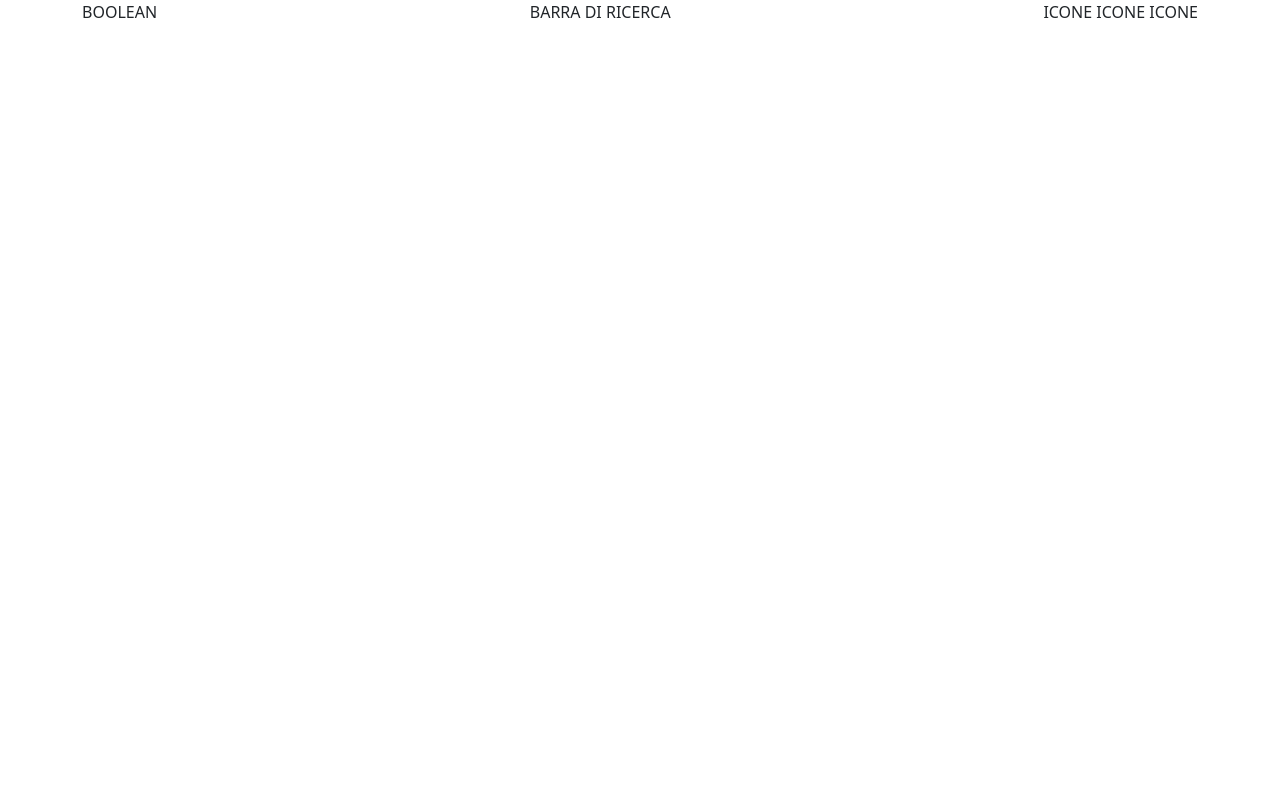
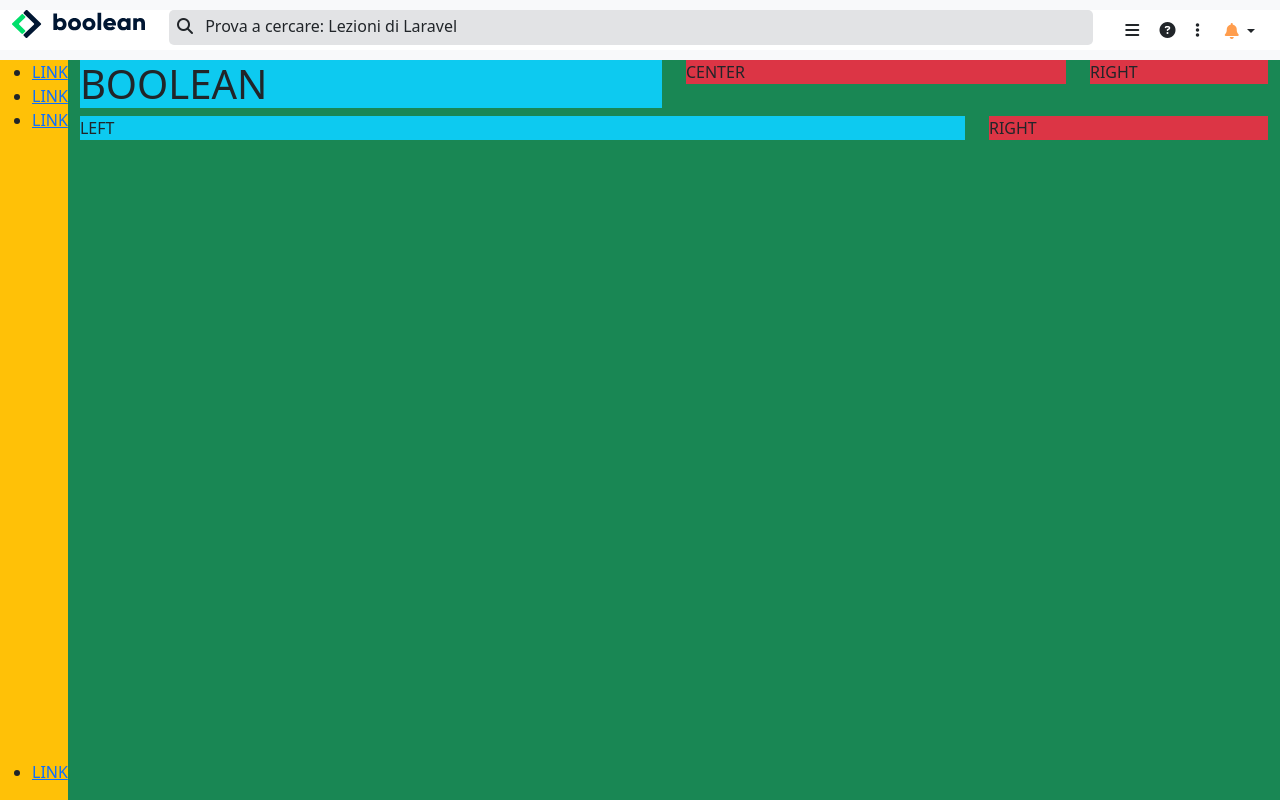
Before and after one commit to FrancescoBoco/html-css-bootstrap-dashboard, a plain HTML site: page index.html in a window 1280 px wide. Drawn offline with nearby package versions, Linux system fonts and the light colour scheme.

Commit message:
Fine Header

```diff
--- a/css/style.css
+++ b/css/style.css
@@ -1,11 +1,30 @@
 
 
 
+#my-header{
+    height: 60px;
+    width: 100%;
+}
 
 
+#my-section{
+    height: calc(100vh - 60px);
 
+}
+img{
+    width: 100%;
+}
+.img-logo{
+    max-width: 35px;
+}
 
+.search{
+    width: 100%;
+    height: 35px;
+    position:relative;
+    border-radius: 5px;
 
+}
 
 
 
--- a/index.html
+++ b/index.html
@@ -6,7 +6,7 @@
     <meta name="viewport" content="width=device-width, initial-scale=1.0">
     <title>Document</title>
     <!-- FONTAWESOME  -->
-
+    <link rel="stylesheet" href="https://cdnjs.cloudflare.com/ajax/libs/font-awesome/6.4.0/css/all.min.css" integrity="sha512-iecdLmaskl7CVkqkXNQ/ZH/XLlvWZOJyj7Yy7tcenmpD1ypASozpmT/E0iPtmFIB46ZmdtAc9eNBvH0H/ZpiBw==" crossorigin="anonymous" referrerpolicy="no-referrer" />
     <!-- BOOTSRAP  -->
     <link href="https://cdn.jsdelivr.net/npm/bootstrap@5.3.0/dist/css/bootstrap.min.css" rel="stylesheet" integrity="sha384-9ndCyUaIbzAi2FUVXJi0CjmCapSmO7SnpJef0486qhLnuZ2cdeRhO02iuK6FUUVM" crossorigin="anonymous">
     <!-- LINK CSS  -->
@@ -14,27 +14,139 @@
 </head>
 <body class="debug">
 
-<header>
-    <div class="container text-center">
-        <div class="row ">
 
-            <div class="col-md-auto">
-                 BOOLEAN
+  <header id="my-header" class="bg-light d-flex align-items-center">
+      <div class="container-fluid bg-white ">
+        <div class="row">
+          <div class="col-auto">
+            <div class="d-none d-lg-inline-block">
+              <img src="img/logo.svg" alt="">
             </div>
-          <div class="col ">
-            BARRA DI RICERCA
+
+            <div class="img-logo d-lg-none">
+              <img src="img/mobile-logo.png">
+            </div>
+
           </div>
-          <div class="col-md-auto">
-           ICONE ICONE ICONE
+          <div class="col  ">
+            <div class="search bg-secondary-subtle">
+              <i class="fa-solid fa-magnifying-glass p-2"></i>
+              <span>
+                Prova a cercare: Lezioni di Laravel
+              </span>
+            </div>
+          </div>
+          <div class="col-auto">
+            <div>
+              <span class="p-2 d-none d-lg-inline-block ">
+                <i class="fa-solid fa-bars"></i>
+              </span>
+              <span class="p-2 d-none d-lg-inline-block ">
+                <i class="fa-solid fa-circle-question"></i>
+              </span>
+              <span class="p-2 d-none d-lg-inline-block ">
+                <i class="fa-solid fa-ellipsis-vertical"></i>
+              </span>
+              <span class=" ">
+                <button class="btn btn-white dropdown-toggle" type="button" data-bs-toggle="dropdown" aria-expanded="false">
+                  <i class="fa-solid fa-bell" style="color: #ff9d4d;"></i>
+                </button>
+                <ul class="dropdown-menu">
+                  <li><a class="dropdown-item" href="#">Action</a></li>
+                  <li><a class="dropdown-item" href="#">Another action</a></li>
+                  <li><a class="dropdown-item" href="#">Something else here</a></li>
+                </ul>
+              </div>
+
+              </span>
+
+            </div>
           </div>
         </div>
-
-
       </div>
-</header>
+  </header>
 
 
 
+  <section id="my-section" class="d-flex bg-info-subtle">
+    <aside class="d-flex flex-column justify-content-between  bg-warning">
+      <nav>
+        <ul>
+          <li>
+            <a href="#">
+              LINK
+            </a>
+          </li>
+          <li>
+            <a href="#">
+              LINK
+            </a>
+          </li>
+          <li>
+            <a href="#">
+              LINK
+            </a>
+          </li>
+        </ul>
+      </nav>
+
+      <nav>
+        <ul>
+          <li>
+            <a href="#">
+              LINK
+            </a>
+
+          </li>
+        </ul>
+      </nav>
+
+    </aside>
+
+    <main class="flex-grow-1 overflow-y-auto bg-success">
+      <header>
+        <div class="container-fluid">
+          <div class="row">
+            <div class="col-6 ">
+              <div class="bg-info">
+                <h1>
+                  BOOLEAN
+                </h1>
+              </div>
+            </div>
+            <div class="col-4">
+              <div class="bg-danger">
+                CENTER
+              </div>
+            </div>
+            <div class="col-2">
+              <div class="bg-danger">
+                RIGHT
+              </div>
+            </div>
+          </div>
+
+        </div>
+      </header>
+
+      <section>
+        <div class="container-fluid">
+          <div class="row">
+            <div class="col-lg-9 ">
+              <div class="bg-info">
+                LEFT
+              </div>
+            </div>
+            <div class="col-lg-3">
+              <div class="bg-danger">
+                RIGHT
+              </div>
+            </div>
+          </div>
+        </div>
+      </section>
+    </main>
+  </section>
 
 
 
```
